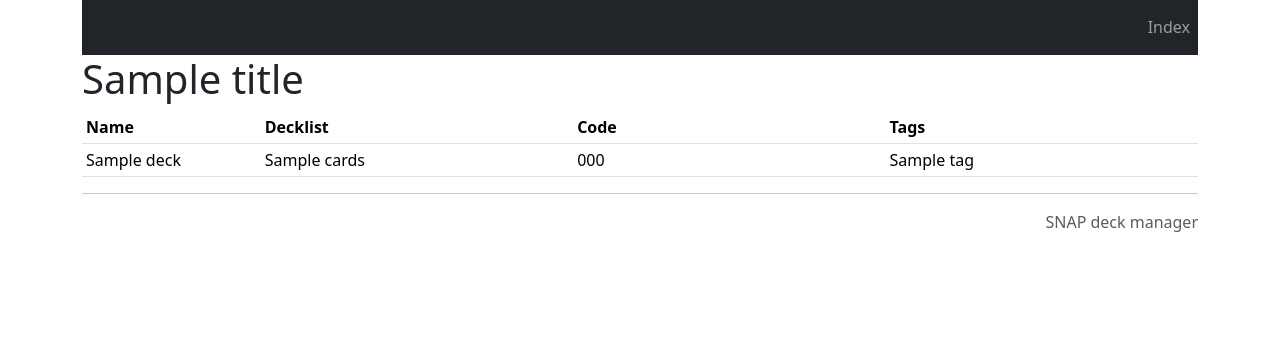
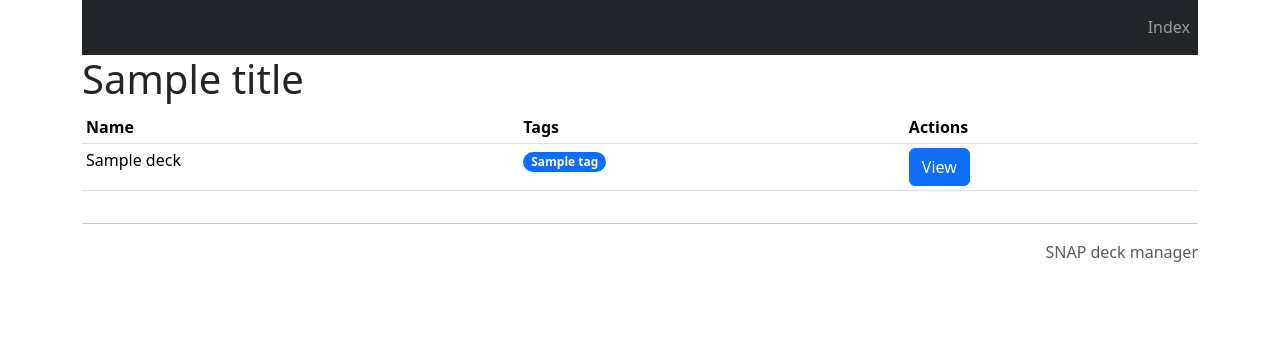
Before and after one commit to jboscomendoza/snap-deck-manager, a Flask app: template app/templates/get-decks.html in a window 1280 px wide. Shown: the part 17-372 px from the top of the page. Run offline with Flask 3, Linux system fonts and the light colour scheme; tables that the repository leaves empty hold one stand-in row (values such as "Sample post"); the template is opened without the code that fills it: values that come from a table or form of the project are taken from there, most other values are stand-ins (such as "Sample title", 1, 10 or a date in 2020); some libraries are stand-ins or nearby versions.

Commit message:
Links to decks

```diff
--- a/app/decks/routes.py
+++ b/app/decks/routes.py
@@ -42,7 +42,7 @@ def add_decks():
 
 @bp.route("/get-decks/", methods=["GET", "POST"])
 def get_decks():
-    title="Get decks"
+    title="Decks"
     decks = db.session.query(Deck)
     deck_items = []
     for i in decks:
@@ -59,6 +59,7 @@ def get_decks():
         "get-decks.html",
         title=title,
         deck_items=deck_items,
+        decks=decks,
     )
 
 @bp.route("/view-decks/<int:id>", methods=["GET", "POST"])
--- a/app/templates/base.html
+++ b/app/templates/base.html
@@ -17,8 +17,11 @@
 <body>
     <div class="container" style="margin-top:1em;">
         {% include "navbar.html" %}
-        <div class="h1">{{ title }}</div>
-        {% block content %}{% endblock content %}
+        <div class="row">
+            <p class="h1">{{ title }}</p>
+        </div>
+        {% block content %}
+        {% endblock content %}
         {% block footer %}
         <footer>
             <hr>
--- a/app/templates/get-decks.html
+++ b/app/templates/get-decks.html
@@ -1,26 +1,33 @@
 {% extends "base.html" %}
 
 {% block content %}
-
+<div class="row">
+    <div class="col-12">
         <table class="table table-hover table-sm" >
             <thead>
                 <tr>
                     <th scope="col">Name</th>
-            <th scope="col">Decklist</th>
-            <th scope="col">Code</th>
                     <th scope="col">Tags</th>
+                    <th scope="col">Actions</th>
                 </tr>
             </thead>
             <tbody>
-        {% for deck in deck_items %}
+                {% for deck in decks %}
                 <tr>
-            <td>{{ deck["name"] }}</td>
-            <td style="word-wrap:break-word; min-width:180px; max-width:180px;">{{ deck["cards"] | replace("\r", "<br>" | safe)}}</td>
-            <td style="word-wrap:break-word; min-width:180px; max-width:180px;">{{ deck["code"] }}</td>
-            <td style="word-wrap:break-word; min-width:180px; max-width:180px;">{{ deck["tag"] }}</td>
+                    <td>{{ deck.name }}</td>
+                    <td class="text-break">
+                    {% for tag in deck.tags %}
+                    <span class="badge bg-primary rounded-pill">{{ tag.name }}</span>
+                    {% endfor %}
+                    </td>
+                    <td><a
+                    href={{ url_for("decks.view_decks", id=deck.id)}}
+                    class="btn btn-primary btn-md">View</a></td>
                 </tr>
                 {% endfor %}
             </tbody>
         </table>
+    </div>
+</div>
 
 {% endblock content %}
```
Also changed, not shown: app/templates/view-decks.html (+8 -6 lines). Lines whose indentation alone changed are shown as unchanged.
